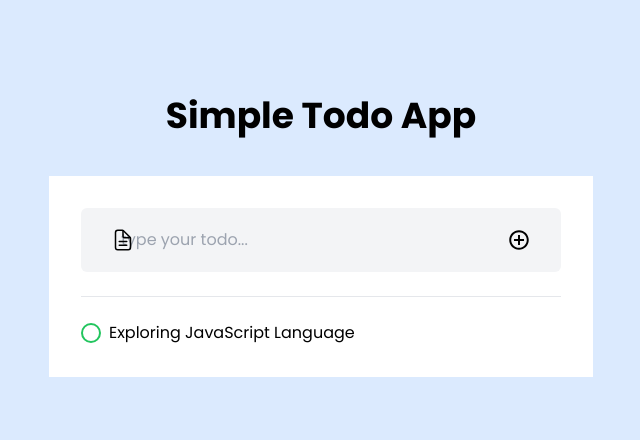
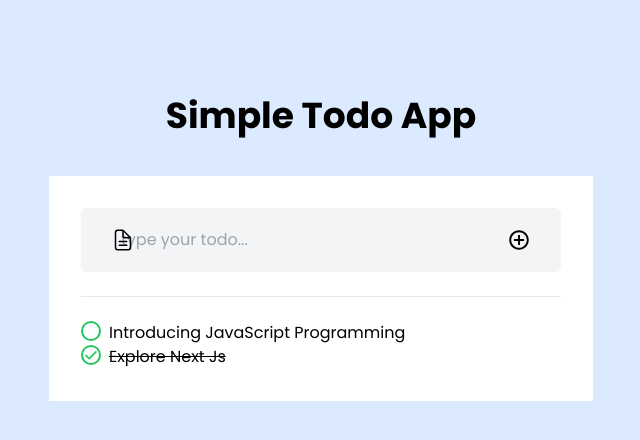
Before and after one commit to arifraj9911/todo_app_next_projects, a Next.js app: page / in a window 1280 px wide. Shown: the top 440 px of the page, without its empty margins (319-959 px from the left). Built offline with nearby package versions, Linux system fonts and the light colour scheme.

Commit message:
todo toggle functionality with reducer added

```diff
--- a/src/components/TodoApp/TodoApp.jsx
+++ b/src/components/TodoApp/TodoApp.jsx
@@ -3,15 +3,20 @@
 import React, { useState } from "react";
 import { IoDocumentTextOutline } from "react-icons/io5";
 import { IoMdAddCircleOutline } from "react-icons/io";
-import { useSelector } from "react-redux";
+import { useDispatch, useSelector } from "react-redux";
+import { toggle } from "@/redux/actions";
 
 const TodoApp = () => {
+  const todos = useSelector((state) => state);
+  const dispatch = useDispatch();
 
-    const todos = useSelector((state)=>state);
+  const handleToggle = (todoId) => {
+    dispatch(toggle(todoId));
+  };
 
-    console.log(todos)
+  // console.log(todos)
 
-  const [isCompleted, setIsCompleted] = useState(false);
+  //   const [isCompleted, setIsCompleted] = useState(false);
 
   return (
     <div className="w-2/4 mx-auto ">
@@ -33,16 +38,18 @@ const TodoApp = () => {
           <IoMdAddCircleOutline className="text-2xl" />
         </span>
         <hr className="my-6" />
-        <div className="flex items-center">
+        <div className="flex flex-col">
+          {todos.map((todo) => (
+            <div className="flex" key={todo.id}>
               <div className="rounded-full bg-white border-2  w-5 h-5 flex flex-shrink-0 justify-center items-center mr-2 border-green-500 focus-within:border-green-500">
                 <input
                   type="checkbox"
-              onChange={() => setIsCompleted(!isCompleted)}
+                  onChange={() => handleToggle(todo.id)}
                   className="opacity-0 absolute rounded-full"
                   name=""
                   id=""
                 />
-            {isCompleted && (
+                {todo.completed && (
                   <svg
                     className=" fill-current w-3 h-3 text-green-500 pointer-events-none"
                     viewBox="0 0 20 20"
@@ -51,7 +58,11 @@ const TodoApp = () => {
                   </svg>
                 )}
               </div>
-          <span className={`${isCompleted && 'line-through'}`}>Exploring JavaScript Language</span>
+              <span className={`${todo.completed && "line-through"}`}>
+                {todo.text}
+              </span>
+            </div>
+          ))}
         </div>
       </div>
     </div>
--- a/src/redux/actionTypes.js
+++ b/src/redux/actionTypes.js
@@ -1,2 +1,3 @@
 export const ADDED = "todo/added"
+export const TOGGLE = "todo/toggle"
 export const DELETE = 'todo/delete'
--- a/src/redux/actions.js
+++ b/src/redux/actions.js
@@ -1,9 +1,16 @@
-import { ADDED, DELETE } from "./actionTypes"
+import { ADDED, DELETE, TOGGLE } from "./actionTypes"
 
 export const handleAdded = (todo) =>{
     return {
         type:ADDED,
         payload:todo
+    }
+}
+
+export const toggle = (todoId)=>{
+    return {
+        type:TOGGLE,
+        payload:todoId
     }
 }
 
--- a/src/redux/reducer.js
+++ b/src/redux/reducer.js
@@ -1,6 +1,5 @@
-const { ADDED, DELETE } = require("./actionTypes");
+const { ADDED, DELETE, TOGGLE } = require("./actionTypes");
 import { initialState } from "./initialState";
-
 
 const nextId = (todo) => {
   const maxId = todo.reduce((maxId, todo) => Math.max(todo.id, maxId), -1);
@@ -19,6 +18,17 @@ const reducer = (state = initialState, action) => {
         },
       ];
 
+    case TOGGLE:
+      return state.map((todo) => {
+        if (todo.id !== action.payload) {
+          return todo;
+        }
+        return {
+          ...todo,
+          completed: !todo.completed,
+        };
+      });
+
     case DELETE:
       return state.filter((todo) => todo.id !== action.payload);
     default:
```
Lines whose indentation alone changed are shown as unchanged.
